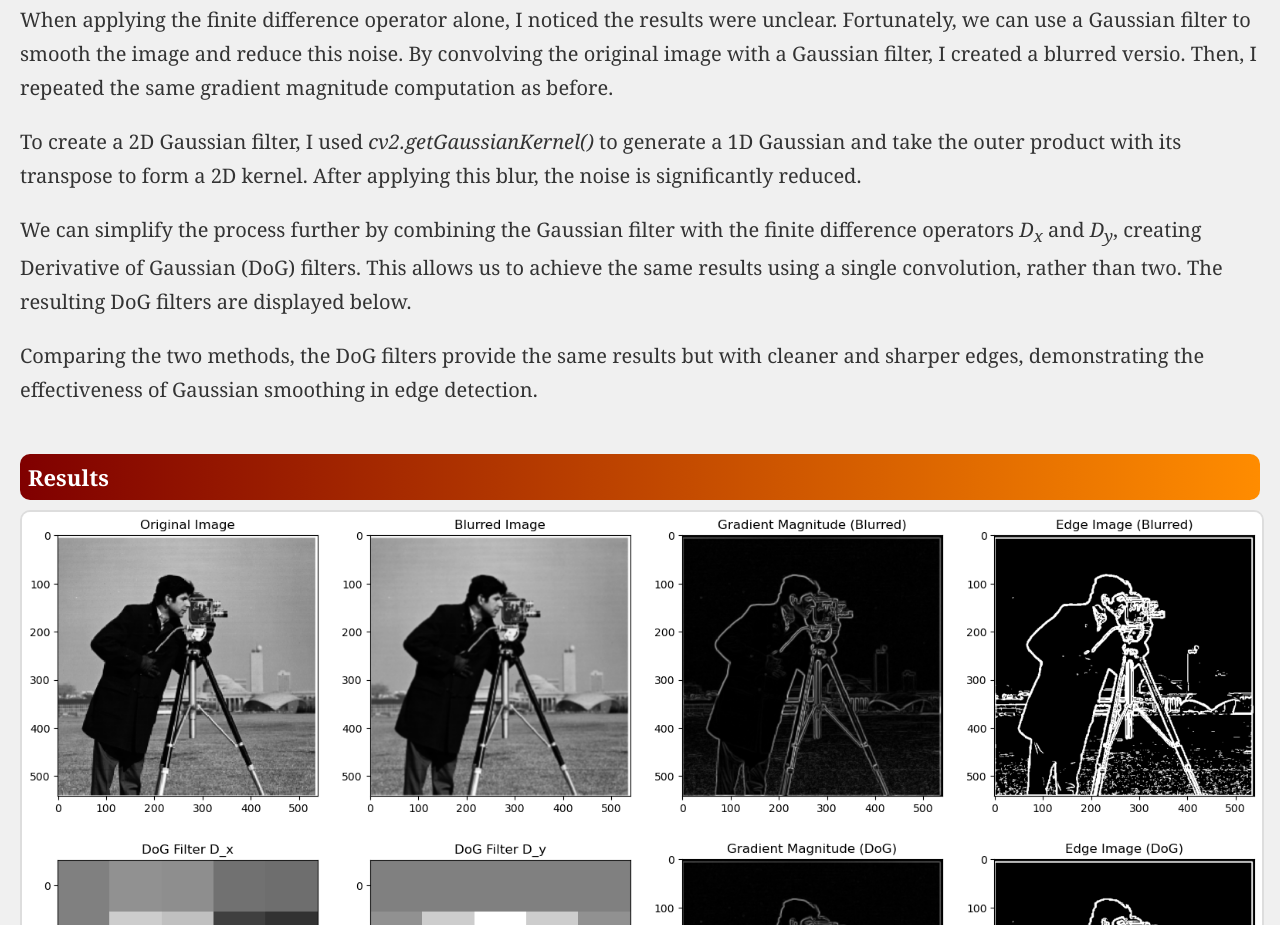
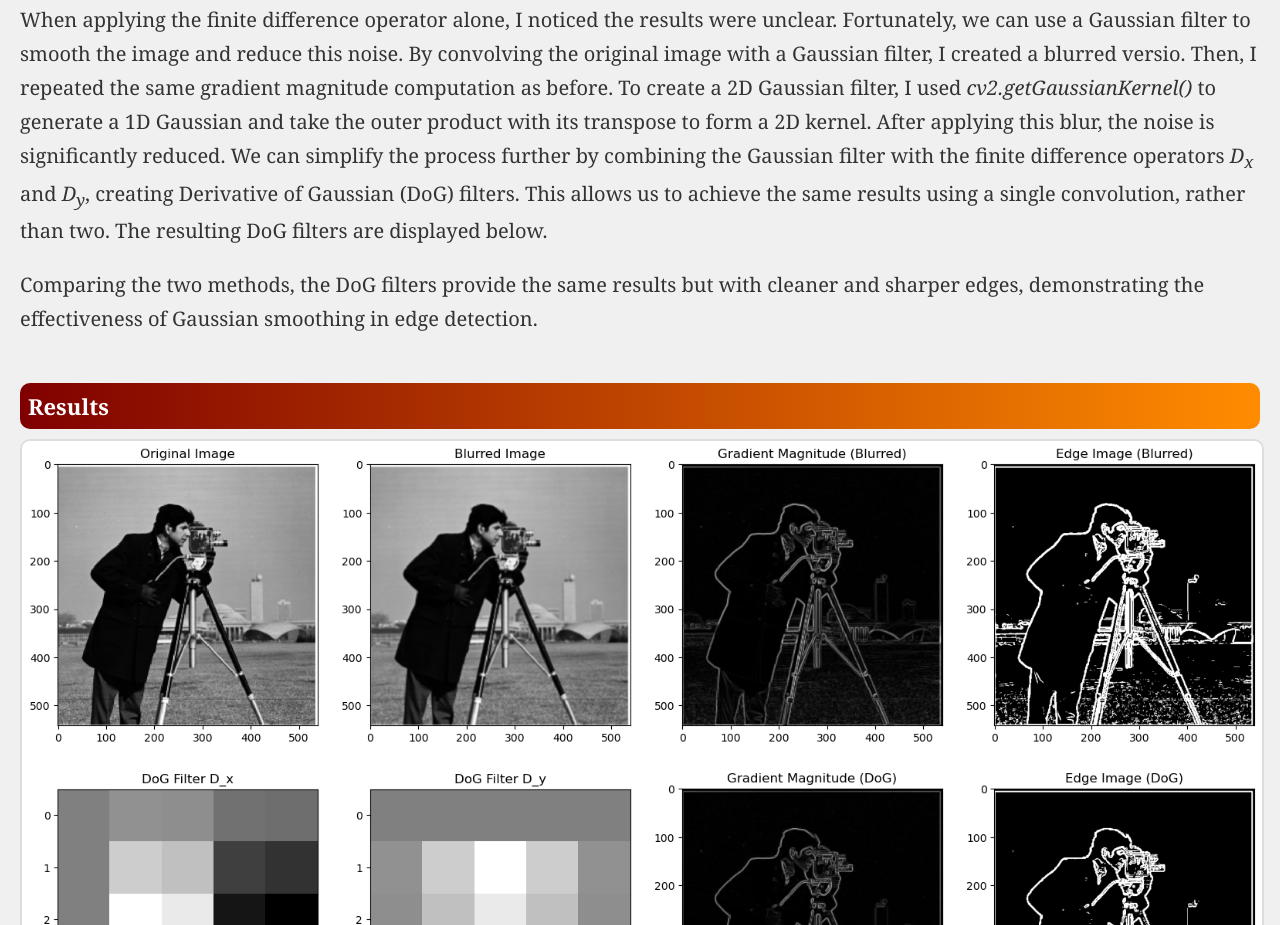
Before and after one commit to ejha01/ejha01.github.io, a plain HTML site: page 2/index.html in a window 1280 px wide. Shown: the part 1275-2200 px from the top of the page. Drawn offline with Linux system fonts and the light colour scheme.

Commit message:
Update index.html

```diff
--- a/2/index.html
+++ b/2/index.html
@@ -116,10 +116,8 @@
         <div class="content">
             <p>When applying the finite difference operator alone, I noticed the results were unclear. Fortunately, we can use a Gaussian filter to
                 smooth the image and reduce this noise. By convolving the original image with a Gaussian filter, I created a blurred versio. Then, I repeated
-                the same gradient magnitude computation as before.</p>
-            <p>To create a 2D Gaussian filter, I used <em>cv2.getGaussianKernel()</em> to generate a 1D Gaussian and take the outer product with its transpose
-            to form a 2D kernel. After applying this blur, the noise is significantly reduced.</p>
-            <p>We can simplify the process further by combining the Gaussian filter with the finite difference operators <em>D<sub>x</sub></em> and <em>D<sub>y</sub></em>,
+                the same gradient magnitude computation as before. To create a 2D Gaussian filter, I used <em>cv2.getGaussianKernel()</em> to generate a 1D Gaussian and take the outer product with its transpose
+            to form a 2D kernel. After applying this blur, the noise is significantly reduced. We can simplify the process further by combining the Gaussian filter with the finite difference operators <em>D<sub>x</sub></em> and <em>D<sub>y</sub></em>,
             creating Derivative of Gaussian (DoG) filters. This allows us to achieve the same results using a single convolution, rather than two. The resulting DoG filters are displayed below.</p>
             <p>Comparing the two methods, the DoG filters provide the same results but with cleaner and sharper edges, demonstrating the effectiveness of
             Gaussian smoothing in edge detection.</p>
```
